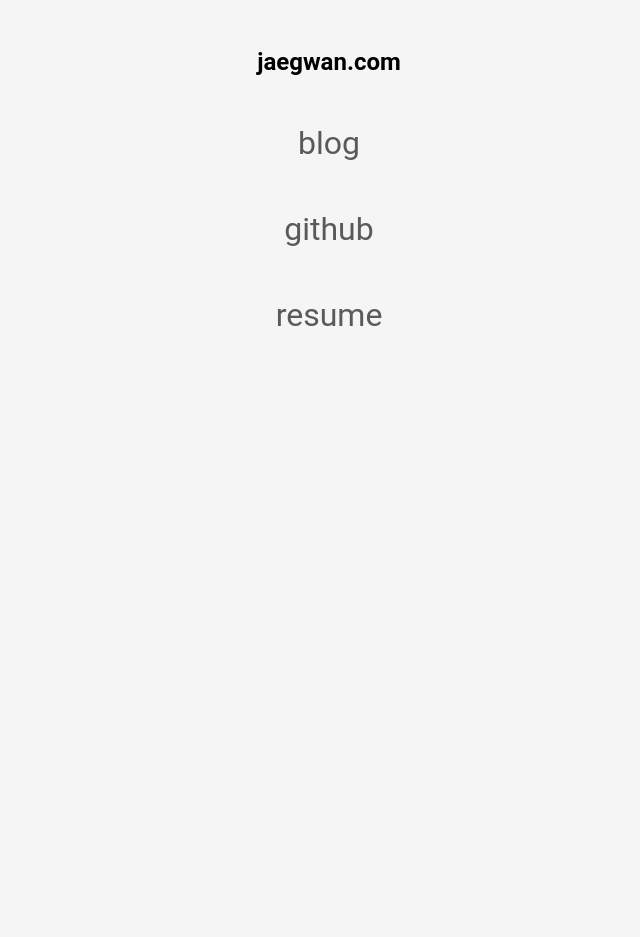
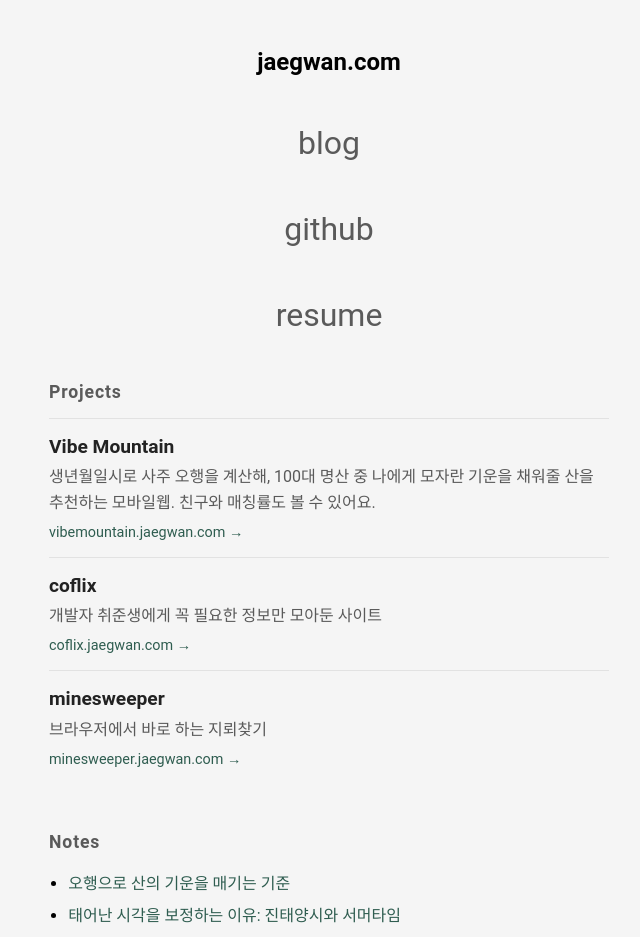
Before and after one commit to jaegwans/jaegwan, a Next.js app: page / in a window 1280 px wide. Shown: the top 937 px of the page, without its empty margins (311-951 px from the left). Before the commit the page ends 848 px from the top, so only its background shows below. Built offline with nearby package versions, Linux system fonts and the light colour scheme.

Commit message:
feat: add home project list and privacy page

```diff
--- a/src/pages/index.tsx
+++ b/src/pages/index.tsx
@@ -1,16 +1,78 @@
 import Head from 'next/head';
-import Image from 'next/image';
+import Link from 'next/link';
 import styled from 'styled-components';
+
+const projects = [
+    {
+        name: 'Vibe Mountain',
+        href: '/projects/vibe-mountain',
+        site: 'https://vibemountain.jaegwan.com',
+        desc: '생년월일시로 사주 오행을 계산해, 100대 명산 중 나에게 모자란 기운을 채워줄 산을 추천하는 모바일웹. 친구와 매칭률도 볼 수 있어요.',
+    },
+    {
+        name: 'coflix',
+        site: 'https://coflix.jaegwan.com',
+        desc: '개발자 취준생에게 꼭 필요한 정보만 모아둔 사이트',
+    },
+    {
+        name: 'minesweeper',
+        site: 'https://minesweeper.jaegwan.com',
+        desc: '브라우저에서 바로 하는 지뢰찾기',
+    },
+];
+
+const notes = [
+    { title: '오행으로 산의 기운을 매기는 기준', href: '/notes/ohaeng-and-mountains' },
+    { title: '태어난 시각을 보정하는 이유: 진태양시와 서머타임', href: '/notes/true-solar-time' },
+    { title: '산을 고르는 점수 공식', href: '/notes/mountain-score' },
+];
 
 function Home() {
     return (
         <StyledHome>
+            <Head>
+                <title>jaegwan.com</title>
+                <meta
+                    name="description"
+                    content="개발자 jaegwan의 홈. Vibe Mountain 등 직접 만든 서비스와 만들면서 정리한 글을 모아둡니다."
+                />
+            </Head>
             <h2>jaegwan.com</h2>
             <StyledLink href="https://blog.jaegwan.com">blog</StyledLink>
             <StyledLink href="https://github.com/jaegwans">github</StyledLink>
             <StyledLink href="https://docs.google.com/document/d/1D5oPFkMqpe1dYCPoW6LAHp9gBBHgHQtdWg11ADhVP1A/edit?usp=sharing">
                 resume
             </StyledLink>
+
+            <StyledSection>
+                <h3>Projects</h3>
+                {projects.map((p) => (
+                    <div className="card" key={p.name}>
+                        <div className="title">
+                            {p.href ? <Link href={p.href}>{p.name}</Link> : <a href={p.site}>{p.name}</a>}
+                        </div>
+                        <p>{p.desc}</p>
+                        <a className="site" href={p.site}>
+                            {p.site.replace('https://', '')} →
+                        </a>
+                    </div>
+                ))}
+            </StyledSection>
+
+            <StyledSection>
+                <h3>Notes</h3>
+                <ul>
+                    {notes.map((n) => (
+                        <li key={n.href}>
+                            <Link href={n.href}>{n.title}</Link>
+                        </li>
+                    ))}
+                </ul>
+            </StyledSection>
+
+            <footer>
+                <Link href="/privacy">개인정보처리방침</Link>
+            </footer>
         </StyledHome>
     );
 }
@@ -23,10 +85,15 @@ const StyledHome = styled.div`
     align-items: center;
     justify-content: flex-start;
     gap: 3rem;
-    height: 100vh;
+    min-height: 100vh;
     margin-top: 3rem;
+    padding: 0 1rem 4rem;
     a {
         text-decoration: none;
+    }
+    footer a {
+        color: #8a8a8a;
+        font-size: 0.85rem;
     }
 `;
 
@@ -40,3 +107,40 @@ const StyledLink = styled.a`
         transform: translateY(-0.5rem);
     }
 `;
+
+const StyledSection = styled.section`
+    width: 100%;
+    max-width: 560px;
+    h3 {
+        color: #5a5a5a;
+        font-size: 1.1rem;
+        letter-spacing: 0.05em;
+        margin: 0 0 1rem;
+    }
+    .card {
+        padding: 1rem 0;
+        border-top: 1px solid #e2e2e2;
+    }
+    .title a {
+        color: #222;
+        font-size: 1.2rem;
+        font-weight: 600;
+    }
+    p {
+        color: #5a5a5a;
+        line-height: 1.6;
+        margin: 0.4rem 0;
+    }
+    .site {
+        color: #2f5d50;
+        font-size: 0.9rem;
+    }
+    ul {
+        margin: 0;
+        padding-left: 1.2rem;
+        line-height: 2;
+    }
+    li a {
+        color: #2f5d50;
+    }
+`;
```
Also changed, not shown: src/pages/privacy.tsx (added, +50 -0 lines).
